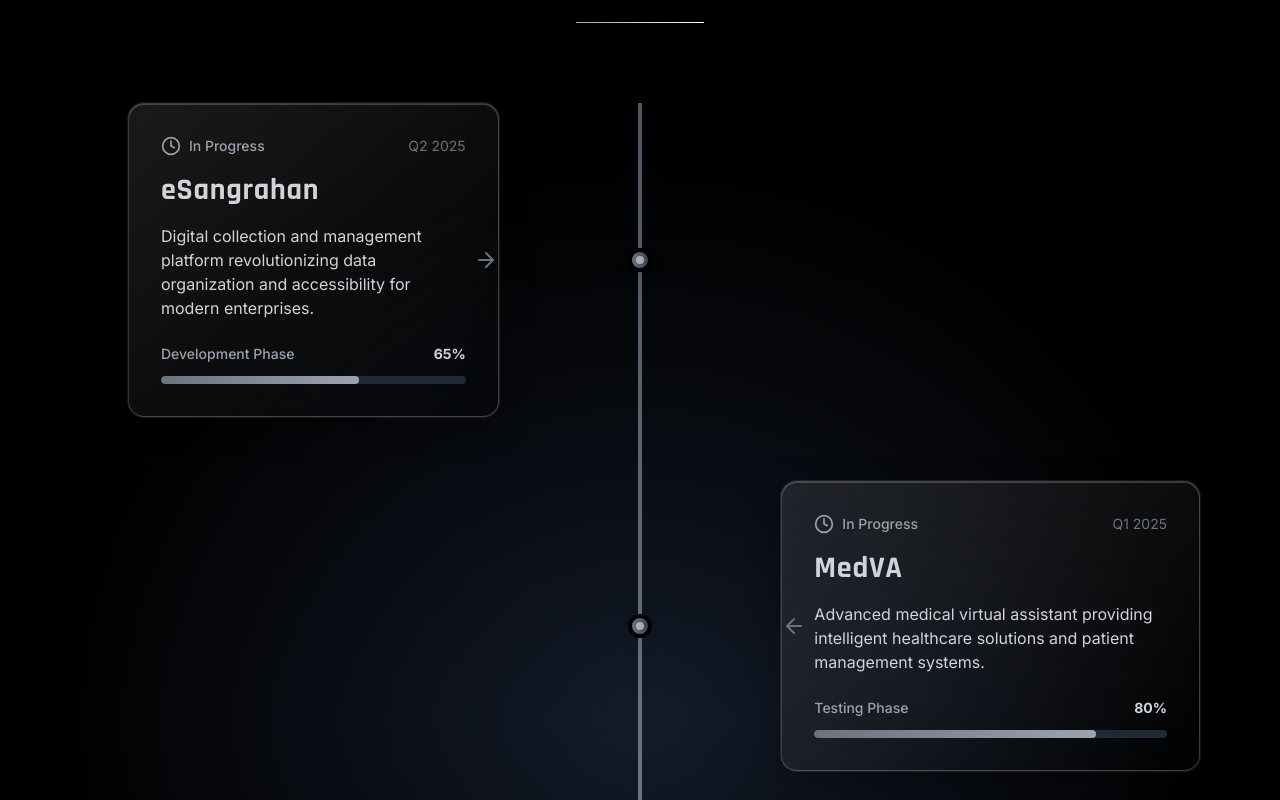
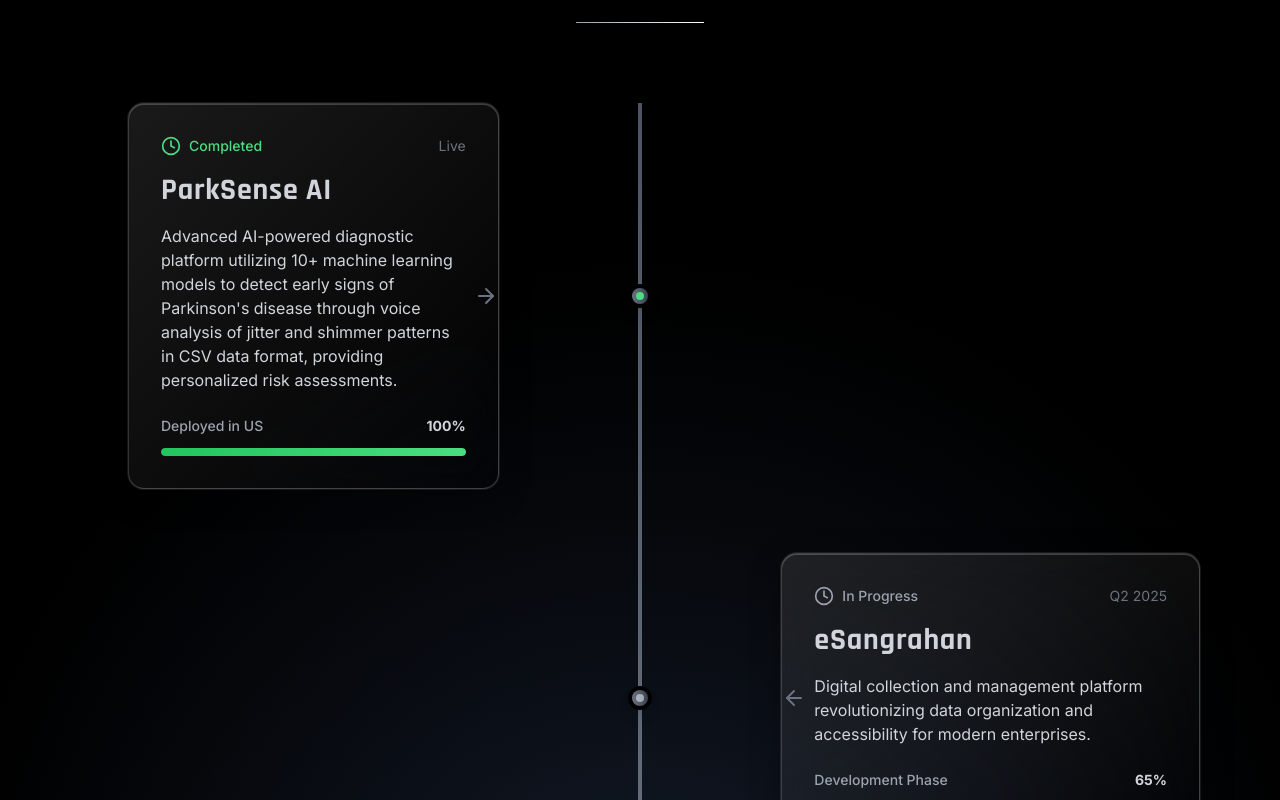
Before and after one commit to aaravsharma17/VALAXIA, a React (Vite) app: page / in a window 1280 px wide. Shown: the part 2360-3160 px from the top of the page. Built offline with nearby package versions, Linux system fonts and the light colour scheme.

Commit message:
Add ParkSense AI completed project

```diff
--- a/src/components/Projects.tsx
+++ b/src/components/Projects.tsx
@@ -4,6 +4,14 @@ import GlassmorphicCard from './GlassmorphicCard';
 
 const Projects = () => {
   const solutions = [
+    {
+      title: 'ParkSense AI',
+      description: 'Advanced AI-powered diagnostic platform utilizing 10+ machine learning models to detect early signs of Parkinson\'s disease through voice analysis of jitter and shimmer patterns in CSV data format, providing personalized risk assessments.',
+      status: 'Completed',
+      phase: 'Deployed in US',
+      completion: '100%',
+      timeline: 'Live'
+    },
     {
       title: 'eSangrahan',
       description: 'Digital collection and management platform revolutionizing data organization and accessibility for modern enterprises.',
@@ -76,7 +84,9 @@ const Projects = () => {
               >
                 {/* Timeline Point */}
                 <div className="absolute left-4 sm:left-1/2 transform -translate-x-1/2 w-4 sm:w-6 h-4 sm:h-6 bg-gradient-to-r from-gray-500 to-gray-700 rounded-full border-2 sm:border-4 border-black shadow-lg z-20">
-                  <div className="absolute inset-1 bg-white rounded-full animate-pulse"></div>
+                  <div className={`absolute inset-1 rounded-full ${
+                    solution.status === 'Completed' ? 'bg-green-400' : 'bg-white animate-pulse'
+                  }`}></div>
                 </div>
 
                 {/* Solution Card */}
@@ -88,8 +98,12 @@ const Projects = () => {
                       {/* Status Badge */}
                       <div className="flex flex-col sm:flex-row sm:items-center sm:justify-between gap-2 sm:gap-0 mb-4">
                         <div className="flex items-center gap-2">
-                          <Clock className="w-4 h-4 sm:w-5 sm:h-5 text-gray-400" />
-                          <span className="text-xs sm:text-sm font-medium text-gray-400 font-inter">
+                          <Clock className={`w-4 h-4 sm:w-5 sm:h-5 ${
+                            solution.status === 'Completed' ? 'text-green-400' : 'text-gray-400'
+                          }`} />
+                          <span className={`text-xs sm:text-sm font-medium font-inter ${
+                            solution.status === 'Completed' ? 'text-green-400' : 'text-gray-400'
+                          }`}>
                             {solution.status}
                           </span>
                         </div>
@@ -122,7 +136,11 @@ const Projects = () => {
                         {/* Progress Bar */}
                         <div className="w-full bg-gray-800 rounded-full h-1.5 sm:h-2 overflow-hidden">
                           <div
-                            className="h-full bg-gradient-to-r from-gray-500 to-gray-400 rounded-full transition-all duration-1000 ease-out"
+                            className={`h-full rounded-full transition-all duration-1000 ease-out ${
+                              solution.status === 'Completed'
+                                ? 'bg-gradient-to-r from-green-500 to-green-400'
+                                : 'bg-gradient-to-r from-gray-500 to-gray-400'
+                            }`}
                             style={{ width: solution.completion }}
                           ></div>
                         </div>
@@ -152,6 +170,10 @@ const Projects = () => {
           <GlassmorphicCard className="inline-block p-4 sm:p-6 mx-4">
             <div className="flex flex-col sm:flex-row items-center justify-center gap-4 sm:gap-8 text-xs sm:text-sm text-gray-400 font-inter">
               <div className="flex items-center gap-2">
+                <div className="w-2 sm:w-3 h-2 sm:h-3 bg-gradient-to-r from-green-500 to-green-400 rounded-full"></div>
+                <span>Completed</span>
+              </div>
+              <div className="flex items-center gap-2">
                 <div className="w-2 sm:w-3 h-2 sm:h-3 bg-gradient-to-r from-gray-500 to-gray-400 rounded-full"></div>
                 <span>In Development</span>
               </div>
```
